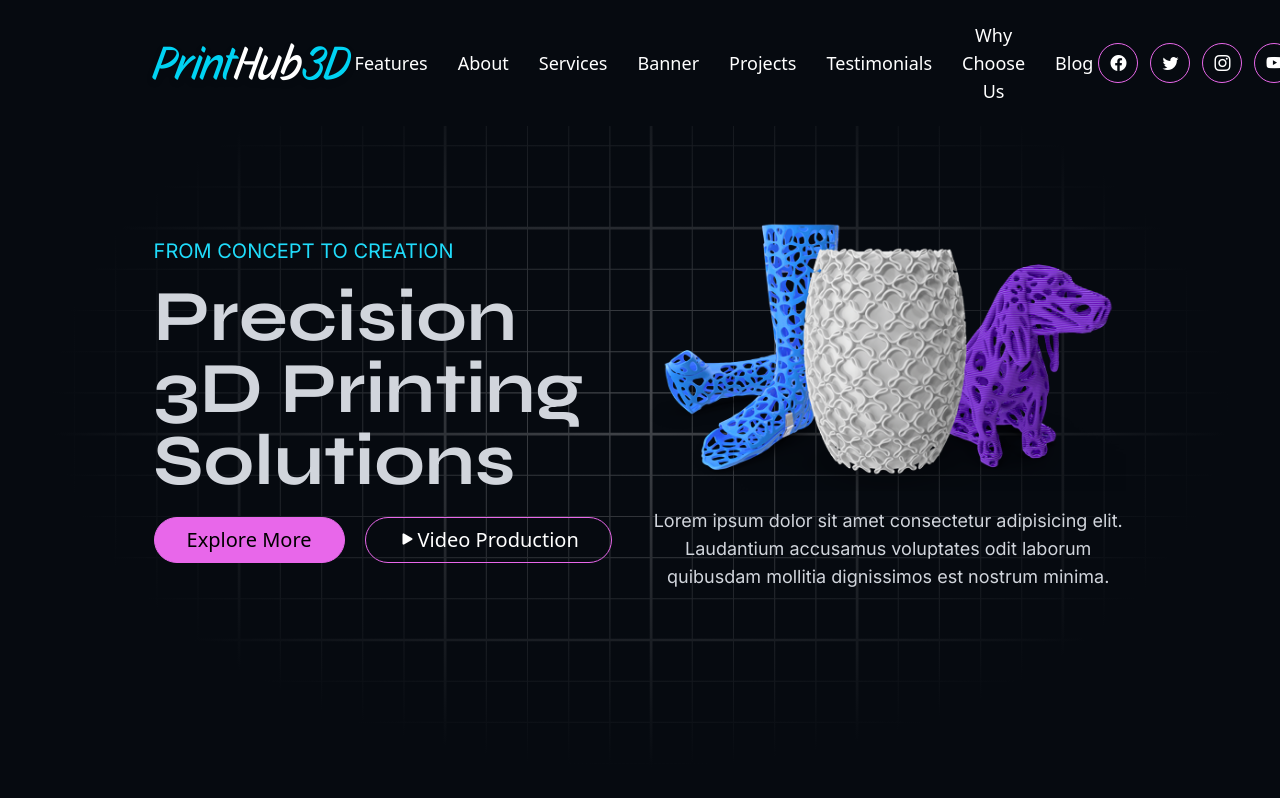
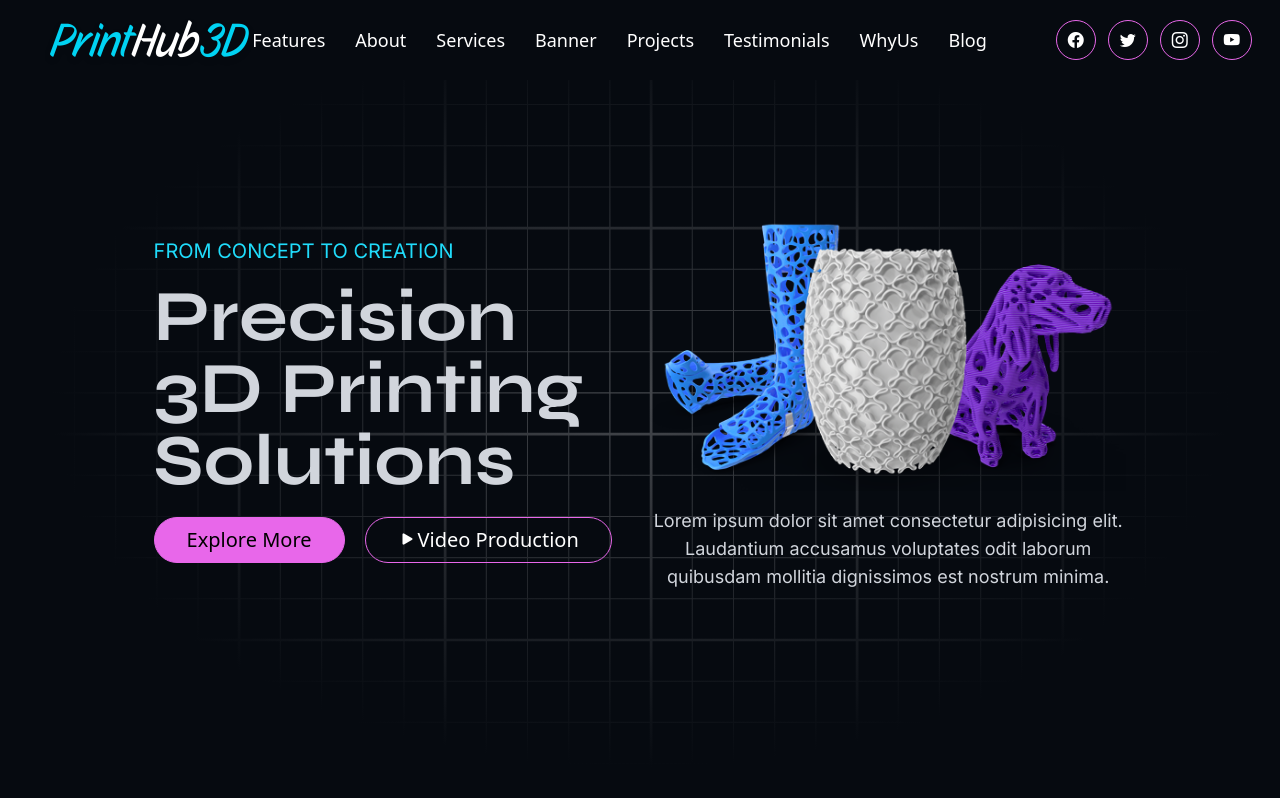
Before and after one commit to Jisap/nex16-Business-Website-PrintHub, a Next.js app: page / in a window 1280 px wide. Shown: the top 798 px of the page. Built offline with nearby package versions, Linux system fonts and the light colour scheme.

Commit message:
feat: add Navbar component with scroll spy functionality and social media links.

```diff
--- a/app/Components/Navbar/Navbar.tsx
+++ b/app/Components/Navbar/Navbar.tsx
@@ -10,7 +10,7 @@ const menuItems = [
   { id: "banner", label: "Banner" },
   { id: "projects", label: "Projects" },
   { id: "testimonial", label: "Testimonials" },
-  { id: "whychooseus", label: "Why Choose Us" },
+  { id: "whychooseus", label: "WhyUs" },
   { id: "blog", label: "Blog" }
 ];
 
@@ -62,7 +62,7 @@ const Navbar = () => {
 
   return (
     <nav className="fixed top-0 left-0 w-full z-50 bg-body transition-all duration-500">
-      <div className="flex justify-between items-center px-[8%] lg:px-[12%] py-4">
+      <div className="flex justify-between items-center px-[6%] lg:px-[4%] py-4">
         <div className="flex flex-col leading-tight font-sans text-2xl text-gray-300">
           <button
             onClick={handleLogoClick}
@@ -73,8 +73,10 @@ const Navbar = () => {
           </button>
         </div>
 
-        {/* desktop menu */}
-        <ul className="hidden lg:flex text-lg items-center gap-5 cursor-pointer text-white font-medium">
+        {/* Contenedor para el menú y los iconos sociales en escritorio */}
+        <div className="hidden lg:flex items-center gap-8">
+          {/* menu de escritorio */}
+          <ul className="flex items-center lg:gap-3 xl:gap-5 cursor-pointer text-white font-medium lg:text-base xl:text-lg">
             {
               menuItems.map((item, index) => (
                 <li
@@ -94,7 +96,10 @@ const Navbar = () => {
             }
           </ul>
 
-        {/* Social media icons */}
+          {/* Espaciador que empuja los iconos a la derecha */}
+          <div className="flex-grow"></div>
+
+          {/* Iconos de redes sociales */}
           <div className="flex items-center gap-3">
             <a href="#" className="border border-primary hover:bg-primary w-10 h-10 flex items-center justify-center text-white p-2 rounded-full transition-all duration-300 hover:translate-y-1">
               <i className="bi bi-facebook"></i>
@@ -112,6 +117,7 @@ const Navbar = () => {
               <i className="bi bi-youtube"></i>
             </a>
           </div>
+        </div>
 
         <button className="text-white text-3xl lg:hidden focus:outline-none transition-transform duration-300 hover:scale-110">
           <i className={`bi ${menuOpen ? "bi-x" : "bi-list"}`}></i>
```
Lines whose indentation alone changed are shown as unchanged.
